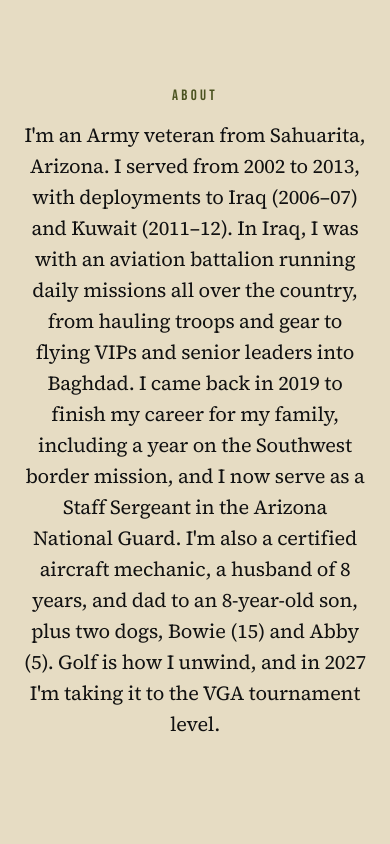
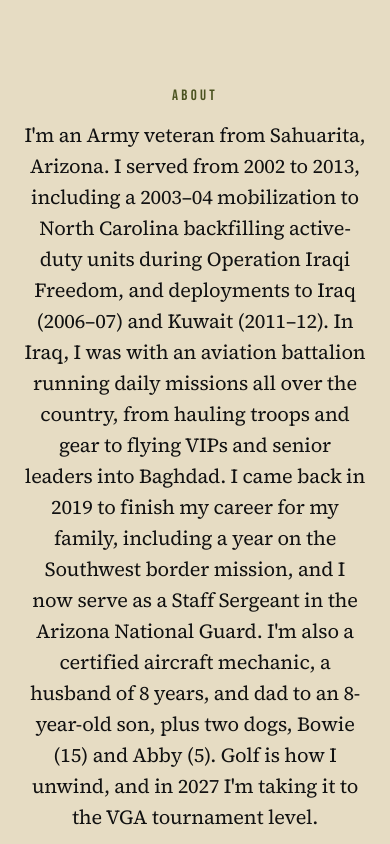
Before and after one commit to MillerSeth1/sethmillergolf, a plain HTML site: page index.html in a window 390 px wide. Shown: the part 880-1724 px from the top of the page. Drawn offline with Linux system fonts and the light colour scheme.

Commit message:
Add 2003-04 North Carolina mobilization to the About bio

```diff
--- a/index.html
+++ b/index.html
@@ -53,7 +53,7 @@
       <div class="wrap narrow">
         <p class="kicker">About</p>
         <h2 class="visually-hidden">About Seth</h2>
-        <p class="bio">I'm an Army veteran from Sahuarita, Arizona. I served from 2002 to 2013, with deployments to Iraq (2006–07) and Kuwait (2011–12). In Iraq, I was with an aviation battalion running daily missions all over the country, from hauling troops and gear to flying VIPs and senior leaders into Baghdad. I came back in 2019 to finish my career for my family, including a year on the Southwest border mission, and I now serve as a Staff Sergeant in the Arizona National Guard. I'm also a certified aircraft mechanic, a husband of 8 years, and dad to an 8-year-old son, plus two dogs, Bowie (15) and Abby (5). Golf is how I unwind, and in 2027 I'm taking it to the VGA tournament level.</p>
+        <p class="bio">I'm an Army veteran from Sahuarita, Arizona. I served from 2002 to 2013, including a 2003–04 mobilization to North Carolina backfilling active-duty units during Operation Iraqi Freedom, and deployments to Iraq (2006–07) and Kuwait (2011–12). In Iraq, I was with an aviation battalion running daily missions all over the country, from hauling troops and gear to flying VIPs and senior leaders into Baghdad. I came back in 2019 to finish my career for my family, including a year on the Southwest border mission, and I now serve as a Staff Sergeant in the Arizona National Guard. I'm also a certified aircraft mechanic, a husband of 8 years, and dad to an 8-year-old son, plus two dogs, Bowie (15) and Abby (5). Golf is how I unwind, and in 2027 I'm taking it to the VGA tournament level.</p>
       </div>
     </section>
 
```
